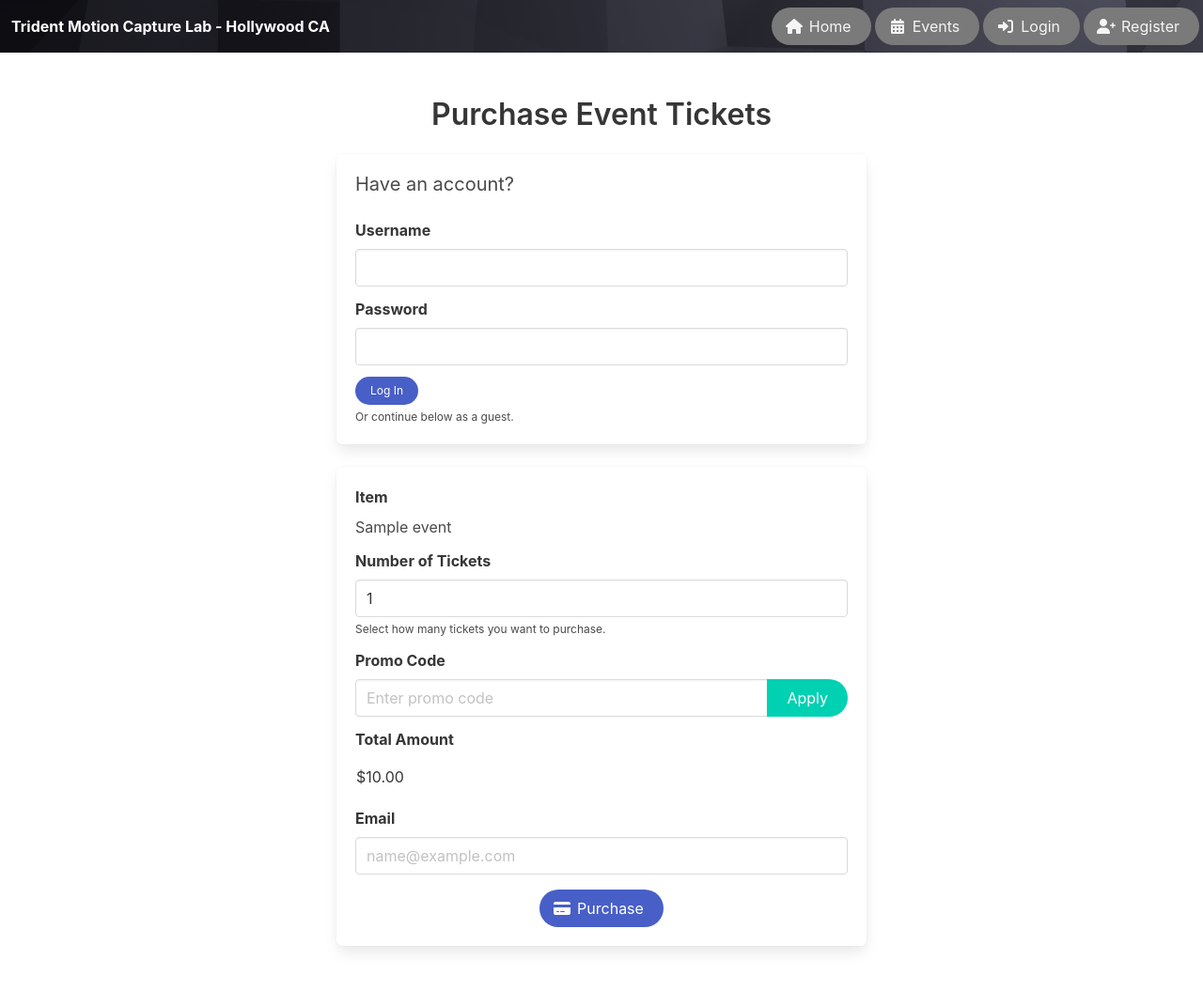
After one commit to peeld/tridentweb, a Django app: page /event/1/purchase/ in a window 1280 px wide. The commit adds this page. Shown: the whole page at 94% size. Run offline with Django 5.2, Linux system fonts and the light colour scheme; tables that the repository leaves empty hold one stand-in row (values such as "Sample post"); some libraries are stand-ins or nearby versions.

Commit message:
credit card paymemts

```diff
--- /dev/null
+++ b/tridentapp/templates/event_purchase.html
@@ -0,0 +1,136 @@
+{% extends "base.html" %}
+
+{% block content %}
+
+<section class="section">
+  <div class="container">
+    <div class="columns is-centered">
+      <div class="column is-half">
+        <h1 class="title has-text-centered">Purchase Event Tickets</h1>
+
+        {% if not user.is_authenticated %}
+          <div class="box mb-5">
+            <h2 class="subtitle">Have an account?</h2>
+            <form method="POST">
+              {% csrf_token %}
+              <div class="field">
+                <label class="label">Username</label>
+                <div class="control">
+                  <input type="text" name="username" class="input">
+                </div>
+              </div>
+              <div class="field">
+                <label class="label">Password</label>
+                <div class="control">
+                  <input type="password" name="password" class="input">
+                </div>
+              </div>
+              <button type="submit" name="login" class="button is-link is-small is-rounded">Log In</button>
+              <p class="help">Or continue below as a guest.</p>
+              {% if login_error %}
+                <p class="help is-danger">{{ login_error }}</p>
+              {% endif %}
+            </form>
+          </div>
+        {% endif %}
+
+        <div class="box">
+
+<form id="payment-form" method="post">
+
+  {% csrf_token %}
+
+  <div class="field">
+    <label class="label">Item</label>
+    <div class="control">
+      {{ event.title }}
+    </div>
+  </div>
+
+  <!-- Quantity -->
+  <div class="field">
+    <label class="label">Number of Tickets</label>
+    <div class="control">
+      <input name="quantity" id="quantity" class="input" type="number" min="1" value="{{ quantity }}">
+    </div>
+    <p class="help">Select how many tickets you want to purchase.</p>
+  </div>
+
+
+  <!-- Promo Code -->
+  <div class="field">
+    <label class="label">Promo Code</label>
+    <div class="field has-addons">
+      <div class="control is-expanded">
+        <input id="promo" name="promo" class="input" type="text" placeholder="Enter promo code" value="{{ promo_code }}">
+      </div>
+      <div class="control">
+        <button type="submit" name="action" value="apply_promo" class="button is-primary is-rounded">Apply</button>
+      </div>
+    </div>
+    {% if promo_message %}
+      <p id="promo-message" class="help">{{ promo_message }}</p>
+    {% endif %}
+  </div>
+
+
+  <!-- Amount -->
+  <div class="field">
+    <label class="label">Total Amount</label>
+    <div class="control">
+      <input id="amount" class="input is-static" type="text" value="{{ amount_display }}">
+    </div>
+  </div>
+
+
+  {% if not user.is_authenticated %}
+
+  <!-- Email -->
+  <div class="field">
+    <label class="label">Email</label>
+    <div class="control">
+      <input id="email" class="input" type="text" placeholder="name@example.com" value="{{ email }}">
+    </div>
+  </div>
+
+  {% endif %}
+
+  <!-- Submit button -->
+  <div class="field is-grouped is-grouped-centered  mt-4">
+    <div class="control">
+      <button id="submit" class="button is-link is-rounded" name="action" value="continue">
+        <span class="icon">
+          <i class="fas fa-credit-card"></i>
+        </span>
+        <span>Purchase</span>
+      </button>
+    </div>
+  </div>
+
+</form>
+
+          <!-- Message area -->
+          <div id="payment-message" class="notification is-hidden mt-4"></div>
+        </div>
+      </div>
+    </div>
+  </div>
+</section>
+
+
+<script>
+
+  // Recalculate when quantity changes
+  const quantityInput = document.getElementById("quantity");
+  quantityInput.addEventListener("input", () => {
+    const amountField = document.getElementById("amount");
+    const qty = parseInt(quantityInput.value) || 1;
+    const total = qty *  {{ discounted_price }}
+    amountField.value = new Intl.NumberFormat("en-US", {
+      style: "currency",
+      currency: "USD",
+    }).format(total);
+  });
+
+</script>
+{% endblock %}
--- a/tridentapp/urls.py
+++ b/tridentapp/urls.py
@@ -1,6 +1,6 @@
-from .views import home, user_home, events, purchase_product, purchase_event, register, activate
-from .views import PasswordResetSESView, stripe_webhook, payment_confirmation, recalculate_event
-from .views import event_info, event_register, directions
+from .views import home, user_home, events, purchase_product, purchase_event, pay_event
+from .views import PasswordResetSESView, stripe_webhook, payment_confirmation
+from .views import event_info, event_register, directions, register, activate
 from django.urls import path
 
 handler404 = "tridentapp.views.handler404"
@@ -22,10 +22,10 @@ urlpatterns = [
     path("register/", register, name="register"),
     path("activate/<uidb64>/<token>/", activate, name="activate"),
     path('product/purchase/<int:product_id>/', purchase_product, name='purchase_product'),
-    path('event/purchase/<int:event_id>/', purchase_event, name='purchase_event'),
+    path('event/<int:event_id>/purchase/', purchase_event, name='purchase_event'),
+    path('event/<int:event_id>/pay/', pay_event, name='pay_event'),
     path('event_register/<int:event_id>/', event_register, name='event_register'),
     path("stripe/webhook/", stripe_webhook, name="stripe_webhook"),
     path("payment/confirmation/", payment_confirmation, name="payment_confirmation"),
-    path("api/events/<int:event_id>/recalculate/", recalculate_event, name="recalculate_event"),
 
 ]
--- a/tridentapp/views.py
+++ b/tridentapp/views.py
@@ -218,66 +218,100 @@ def event_register(request, event_id):
 
 def purchase_event(request, event_id):
     event = get_object_or_404(Event, pk=event_id)
+    quantity = int(request.POST.get("quantity", 1))
+    promo_code = request.POST.get("promo", "").strip()
+    action = request.POST.get("action", "")
+    email = request.POST.get("email", "")
+    login_error = ""
 
-    quantity = int(request.POST.get("quantity", 1))
-    promo_code = int(request.POST.get("promo", 1))
+    # Apply promo if valid for this event
+    promo_message = ""
+    discount = Decimal('0')
+    if promo_code:
+        if event.promo_code and promo_code == event.promo_code.upper():
+            discount = event.promo_discount
+            promo_message = f"{event.promo_discount}% discount applied"
+        else:
+            promo_message = "Invalid code"
 
-    amount_cents = int(event.price * quantity * 100)
-    amount_display = f"${event.price * quantity:.2f}"
+    # Calculate discounted total
+    base_price = event.price * quantity
+    discounted_price = base_price * (Decimal('1') - discount / Decimal('100'))
+    total_display = f"${discounted_price:.2f}"
 
-    if amount_cents == 0:
-        return redirect('event_register', event_id=event.id)
+    if action == "continue":
+        # Store chosen data in session and redirect to payment
+        request.session["purchase_data"] = {
+            "quantity": quantity,
+            "promo_code": promo_code,
+            "email": email,
+        }
+        return redirect(reverse("pay_event", args=[event_id]))
 
+    return render(request, "event_purchase.html", {
+        "event": event,
+        "quantity": quantity,
+        "promo_code": promo_code,
+        "promo_message": promo_message,
+        "amount_display": total_display,
+        "login_error": login_error,
+        "discounted_price": discounted_price,
+        "email": email
+    })
+
+
+def pay_event(request, event_id):
+    event = get_object_or_404(Event, pk=event_id)
+    data = request.session.get("purchase_data")
+
+    if not data:
+        return redirect("purchase_event", event_id=event.id)
+
+    quantity = int(data["quantity"])
+    promo_code = data.get("promo_code", "")
+    email = data.get("email", "")
+    discount = Decimal('0')
+
+    if promo_code and event.promo_code and promo_code == event.promo_code.upper():
+        discount = event.promo_discount
+
+    base_price = event.price * quantity
+    discounted_price = base_price * (Decimal('1') - discount / Decimal('100'))
+    amount_cents = int(discounted_price * 100)
+    amount_display = f"${discounted_price:.2f}"
+
+    # Stripe customer
     if request.user.is_authenticated:
         customer_id = get_or_create_stripe_customer(request.user)
+        email = request.user.email
     else:
         customer_id = None
 
-    # Check if user posted "save_card" in the form (via JS or fallback POST)
-    save_card = request.POST.get("save_card") == "on"
-
-    # Determine setup behavior
-    setup_future_usage = "off_session" if (request.user.is_authenticated and save_card) else None
-
-    # If user chooses to log in from this page (POST form with username/password)
-    if request.method == "POST" and "login" in request.POST:
-        username = request.POST.get("username")
-        password = request.POST.get("password")
-        user = authenticate(request, username=username, password=password)
-        if user:
-            login(request, user)
-            return redirect("purchase_event", event_id=event_id)
-        else:
-            return render(request, "payment.html", {
-                "login_error": "Invalid credentials",
-                "STRIPE_PUBLISHABLE_KEY": settings.STRIPE_PUBLISHABLE_KEY,
-                "amount_display": amount_display,
-                "quantity": quantity,
-                "item_name": event.title,
-                "client_secret": None,
-            })
-
-    # Create a Stripe PaymentIntent for both guest and logged-in user
+    # Create PaymentIntent
     intent = stripe.PaymentIntent.create(
         amount=amount_cents,
         currency="usd",
         customer=customer_id,
         automatic_payment_methods={"enabled": True},
-        setup_future_usage=setup_future_usage,
         metadata={
+            "email": email,
             "event": event.id,
+            "quantity": quantity,
             "user_id": request.user.id if request.user.is_authenticated else None,
             "promo_code": promo_code,
         },
     )
 
-    return render(request, "event_payment.html", {
+    context = {
+        "event": event,
+        "quantity": quantity,
+        "promo_code": promo_code,
+        "email": email,
+        "amount_display": amount_display,
         "client_secret": intent.client_secret,
         "STRIPE_PUBLISHABLE_KEY": settings.STRIPE_PUBLISHABLE_KEY,
-        "user": request.user,
-        "amount_display": amount_display,
-        "event": event
-    })
+    }
+    return render(request, "event_payment.html", context)
 
 
 def create_checkout_session(request):
@@ -384,49 +418,6 @@ def payment_confirmation(request):
     return render(request, "payment_confirmation.html", {"intent_id": intent_id})
 
 
-def recalculate_event(request, event_id):
-    event = get_object_or_404(Event, pk=event_id)
-    qty = int(request.GET.get("qty", 1))
-    promo = request.GET.get("code", "").strip().upper()
-
-    # Base price
-    price = event.price * qty
-    discount = 0
-    message = ""
-
-    # Apply promo if valid for this event
-    if promo:
-        if event.promo_code and promo == event.promo_code.upper():
-            discount = Decimal(event.promo_discount) / Decimal(100)
-            price = price * (Decimal(1) - discount)
-            message = f"{event.promo_discount}% discount applied"
-        else:
-            message = "Invalid code"
-
-    # Convert to cents for Stripe
-    amount_cents = int(price * 100)
-
-    # Always create a new PaymentIntent for the recalculated amount
-    intent = stripe.PaymentIntent.create(
-        amount=amount_cents,
-        currency="usd",
-        automatic_payment_methods={"enabled": True},
-        metadata={
-            "event": event.id,
-            "quantity": qty,
-            "promo_code": promo,
-        },
-    )
-
-    return JsonResponse({
-        "valid": bool(discount),
-        "discount": discount,
-        "amount_display": f"${price:.2f}",
-        "client_secret": intent.client_secret,
-        "message": message
-    })
-
-
 def handler404(request, exception=None):
     def collect(urls):
         patterns = []
```
Also changed, not shown: tridentapp/templates/event_payment.html (+13 -143 lines).
